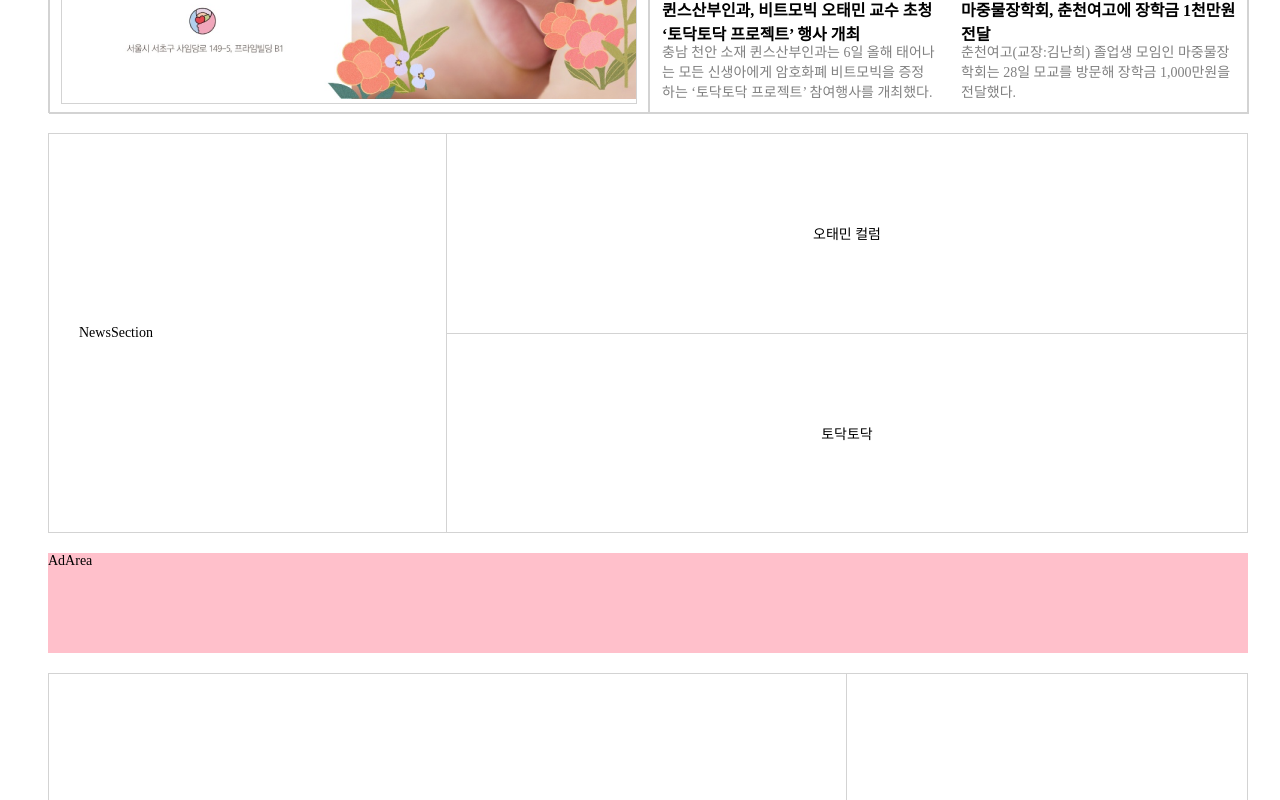
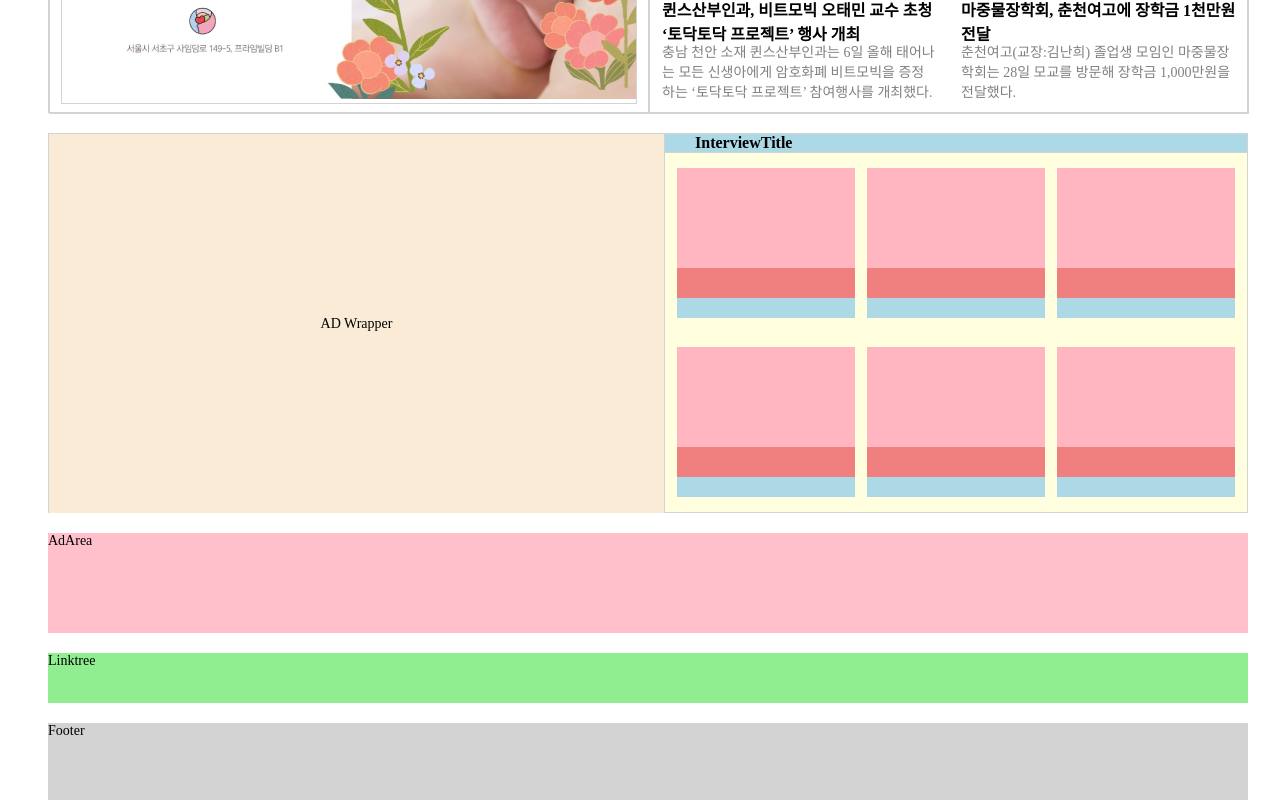
Before and after one commit to choonsimDev/MobickStation, a Next.js app: page / in a window 1280 px wide. Shown: the part 4800-5600 px from the top of the page. Built offline with nearby package versions, Linux system fonts and the light colour scheme; a web font is replaced by a local one.

Commit message:
Add Box - AdandInterview.js / Footer.js / MobickLinktree.js

```diff
--- /dev/null
+++ b/components/AdAndInterview.js
@@ -0,0 +1,145 @@
+import styled from "styled-components";
+
+const StyledAdandInterviewWrapper = styled.div`
+  width: 1200px;
+  height: 380px;
+  display: flex;
+  flex-direction: row;
+  margin-top: 20px;
+  background-color: pink;
+`;
+
+const AdWrapper = styled.div`
+  width: 617px;
+  height: 380px;
+  display: flex;
+  flex-direction: row;
+  justify-content: center;
+  align-items: center;
+  padding: 0 30px;
+  border: 1px solid lightgray;
+  border-bottom: none;
+  background-color: antiquewhite;
+`;
+
+const InterviewWrapper = styled.div`
+  width: 583px;
+  height: 380px;
+  display: flex;
+  flex-direction: column;
+  justify-content: flex-start;
+  align-items: center;
+  border: 1px solid lightgray;
+  border-left: none;
+`;
+
+const InterviewTitle = styled.div`
+  width: 100%;
+  height: 30px;
+  font-size: 16px;
+  font-weight: bold;
+  display: flex;
+  align-items: center;
+  padding-left: 30px;
+  border-bottom: 1px solid lightgray;
+  background-color: lightblue;
+`;
+
+const InterviewContent = styled.div`
+  width: 100%;
+  height: 350px;
+  display: flex;
+  flex-direction: row;
+  justify-content: center;
+  align-items: center;
+  padding: 12px;
+  gap: 12px;
+  background-color: lightyellow;
+`;
+
+const InterviewContentBox = styled.div`
+  width: 180px;
+  height: 150px;
+  display: flex;
+  flex-direction: column;
+  justify-content: center;
+  align-items: center;
+  background-color: lightgreen;
+`;
+
+const InterviewContentBoxImage = styled.div`
+  width: 100%;
+  height: 100px;
+  display: flex;
+  justify-content: center;
+  align-items: center;
+  background-color: lightpink;
+`;
+
+const InterviewContentBoxTitle = styled.div`
+  width: 100%;
+  height: 30px;
+  font-size: 16px;
+  font-weight: bold;
+  display: flex;
+  align-items: center;
+  justify-content: center;
+  background-color: lightcoral;
+`;
+
+const InterviewContentBoxText = styled.div`
+  width: 100%;
+  height: 20px;
+  font-size: 14px;
+  font-weight: 400;
+  display: flex;
+  align-items: center;
+  justify-content: center;
+  background-color: lightblue;
+  color: darkgray;
+`;
+
+export default function AdAndInterview() {
+  return (
+    <StyledAdandInterviewWrapper>
+      <AdWrapper>AD Wrapper</AdWrapper>
+      <InterviewWrapper>
+        <InterviewTitle>InterviewTitle</InterviewTitle>
+        <InterviewContent>
+          <InterviewContentBox>
+            <InterviewContentBoxImage />
+            <InterviewContentBoxTitle />
+            <InterviewContentBoxText />
+          </InterviewContentBox>
+          <InterviewContentBox>
+            <InterviewContentBoxImage />
+            <InterviewContentBoxTitle />
+            <InterviewContentBoxText />
+          </InterviewContentBox>
+          <InterviewContentBox>
+            <InterviewContentBoxImage />
+            <InterviewContentBoxTitle />
+            <InterviewContentBoxText />
+          </InterviewContentBox>
+        </InterviewContent>
+        <InterviewContent>
+          <InterviewContentBox>
+            <InterviewContentBoxImage />
+            <InterviewContentBoxTitle />
+            <InterviewContentBoxText />
+          </InterviewContentBox>
+          <InterviewContentBox>
+            <InterviewContentBoxImage />
+            <InterviewContentBoxTitle />
+            <InterviewContentBoxText />
+          </InterviewContentBox>
+          <InterviewContentBox>
+            <InterviewContentBoxImage />
+            <InterviewContentBoxTitle />
+            <InterviewContentBoxText />
+          </InterviewContentBox>
+        </InterviewContent>
+      </InterviewWrapper>
+    </StyledAdandInterviewWrapper>
+  );
+}
--- /dev/null
+++ b/components/Footer.js
@@ -0,0 +1,12 @@
+import styled from "styled-components";
+
+const StyledFooterWrapper = styled.div`
+  width: 1200px;
+  height: 450px;
+  margin-top: 20px;
+  background-color: lightgray;
+`;
+
+export default function Footer() {
+  return <StyledFooterWrapper>Footer</StyledFooterWrapper>;
+}
--- /dev/null
+++ b/components/MobickLinktree.js
@@ -0,0 +1,12 @@
+import styled from "styled-components";
+
+const StyledLinkTree = styled.div`
+  width: 1200px;
+  height: 50px;
+  margin-top: 20px;
+  background-color: lightgreen;
+`;
+
+export default function Linktree() {
+  return <StyledLinkTree>Linktree</StyledLinkTree>;
+}
--- a/pages/index.js
+++ b/pages/index.js
@@ -1,8 +1,8 @@
 import Head from "next/head";
+import Header from "@/components/Header";
 import Center from "@/components/Center";
 import styled from "styled-components";
 
-import Header from "@/components/Header";
 import LogoAndSearch from "@/components/LogoAndSearch";
 import Banner from "@/components/Banner";
 import TodayItem from "@/components/TodayItem";
@@ -12,12 +12,16 @@ import Community from "@/components/Community";
 import Youtube from "@/components/Youtube";
 import AdArea from "@/components/AdArea";
 import PopularBooks from "@/components/PopularBooks";
-import Market from "@/components/Market";
+// import Market from "@/components/Market";
 import MobiletOtc from "@/components/MobiletOtc";
 import WinwinMarket from "@/components/WinwinMarket";
 import TodakAndNews from "@/components/TodakAndNews";
-import NewsSection from "@/components/NewsSection";
-import VerificationSection from "@/components/VerificationSection";
+import AdAndInterview from "@/components/AdAndInterview";
+import Linktree from "@/components/MobickLinktree";
+
+import Footer from "@/components/Footer";
+// import NewsSection from "@/components/NewsSection";
+// import VerificationSection from "@/components/VerificationSection";
 
 const StyledDiv = styled.div`
   display: flex;
@@ -47,10 +51,13 @@ export default function Home() {
         <MobiletOtc />
         <WinwinMarket />
         <TodakAndNews />
+        <AdAndInterview />
         {/* <Market /> */}
-        <NewsSection />
+        {/* <NewsSection /> */}
         <AdArea />
-        <VerificationSection />
+        <Linktree />
+        {/* <VerificationSection /> */}
+        <Footer />
       </Center>
     </>
   );
```
